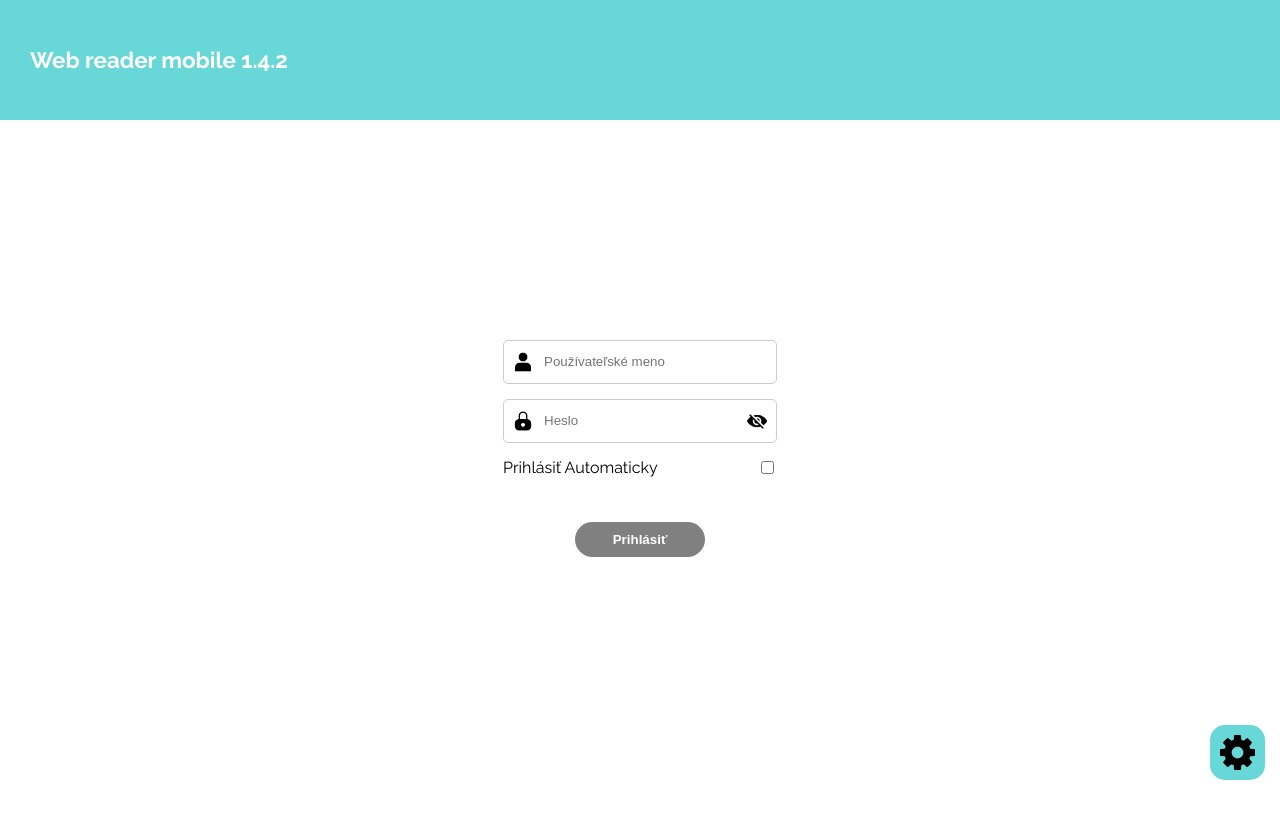
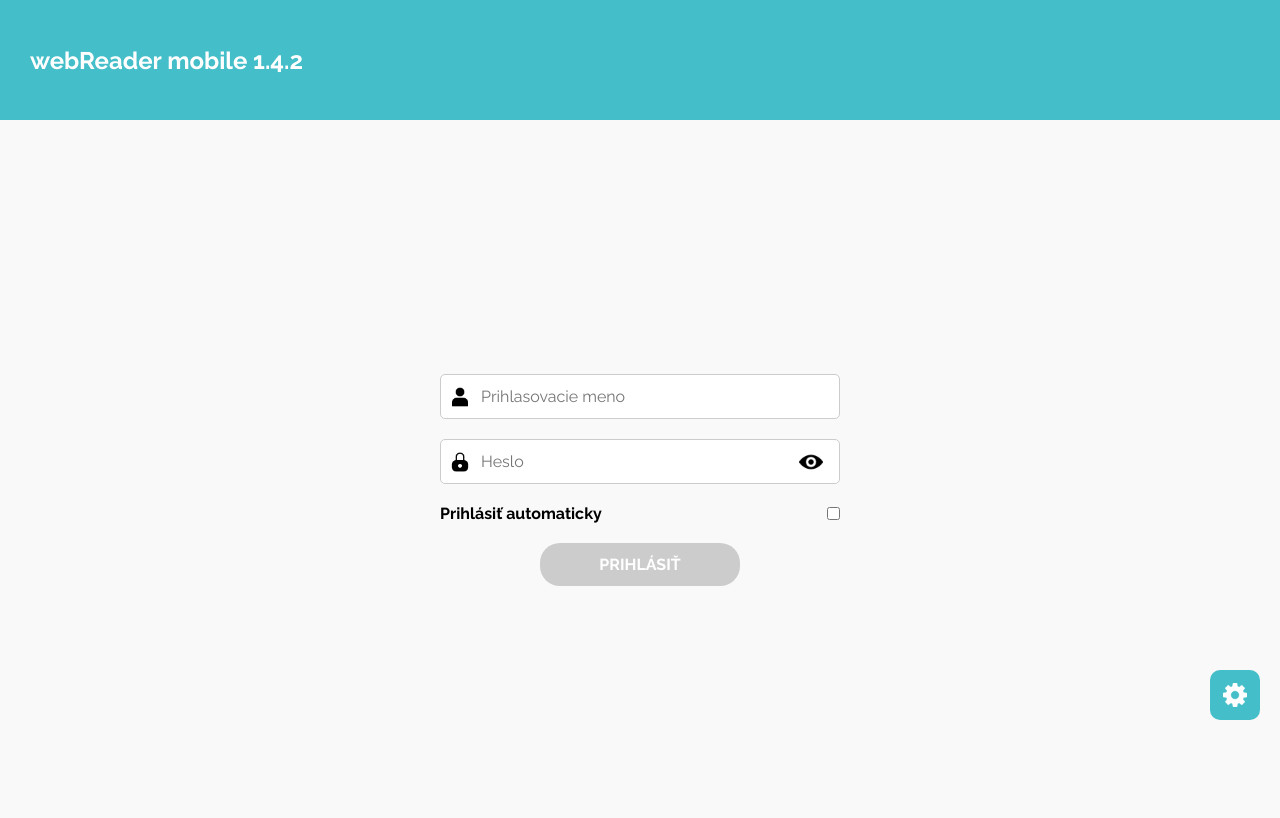
Before and after one commit to Plebmajster/Apis-react, a React (Create React App) app: page / in a window 1280 px wide. Shown: the top 818 px of the page. Built offline with nearby package versions, Linux system fonts and the light colour scheme.

Commit message:
fixed routes a folders

```diff
--- a/src/App.tsx
+++ b/src/App.tsx
@@ -1,4 +1,5 @@
 import React from 'react';
+import './App.scss';
 import { RouterProvider } from 'react-router-dom';
 import { router } from './routes/index.tsx';
 
--- /dev/null
+++ b/src/api/apiCalls.ts
@@ -0,0 +1,9 @@
+export const authentification = (formData, serverUrl) => {
+  return fetch(`${serverUrl}/system/api/v1/auth`, {
+    method: 'POST',
+    headers: {
+      'Content-Type': 'application/x-www-form-urlencoded'
+    },
+    body: new URLSearchParams(formData).toString()
+  });
+};
--- /dev/null
+++ b/src/common/SettingsButton.scss
@@ -0,0 +1,65 @@
+@import url('https://fonts.googleapis.com/css2?family=Raleway:wght@400;700&display=swap');
+@import 'src/constants/variables.scss' ;
+
+.settingsBox {
+  position: fixed;
+  right: 20px;
+  bottom: 10vh;
+  width: 50px;
+  height: 50px;
+  background-color: $main-color;
+  display: flex;
+  justify-content: center;
+  align-items: center;
+  border-radius: 20%;
+  cursor: pointer;
+}
+
+.settingsBox img {
+  width: 24px;
+  height: 24px;
+  filter: invert(100%);
+}
+.settings-modal {
+  position: fixed;
+  top: 0;
+  left: 0;
+  width: 100%;
+  height: 100%;
+  background: rgba(0, 0, 0, 0.5);
+  display: flex;
+  justify-content: center;
+  align-items: center;
+}
+
+.settings-content {
+  background: white;
+  padding: 20px;
+  border-radius: 5px;
+  width: 80%;
+  max-width: 400px;
+  text-align: center;
+}
+.settings-content input{
+  margin: 20px;
+  padding: 5px;
+  width: 80%;
+}
+.settings-buttons {
+  display: flex;
+  justify-content: space-around;
+  margin-bottom: 10px;
+}
+
+.settings-buttons button {
+  padding: 10px;
+  margin: 5px;
+  align-self: center;
+  width: 100%;
+  border: none;
+  border-radius: 10px;
+  background-color: $main-color;
+  color: white;
+  font-size: 1rem;
+  cursor: pointer;
+}
--- /dev/null
+++ b/src/common/SettingsButton.tsx
@@ -0,0 +1,109 @@
+import React, { useState } from 'react';
+import QrReader from 'react-qr-scanner';
+import './SettingsButton.scss'
+
+const SettingsButton = ({ serverUrl, setServerUrl }) => {
+  const [settings, setSettings] = useState({
+    isSettingsOpen: false,
+    isScanning: false,
+    cameraError: ''
+  });
+
+  const handleScan = (data) => {
+    if (data) {
+      setServerUrl(data.text);
+      setSettings((prevSettings) => ({
+        ...prevSettings,
+        isScanning: false
+      }));
+    }
+  };
+
+  const handleSaveServerUrl = () => {
+    localStorage.setItem('serverUrl', serverUrl);
+    setSettings((prevSettings) => ({
+      ...prevSettings,
+      isSettingsOpen: false
+    }));
+  };
+
+  const handleError = (err) => {
+    console.error(err);
+    setSettings((prevSettings) => ({
+      ...prevSettings,
+      cameraError: 'Prosím povoľte prístup ku kamere.'
+    }));
+  };
+
+  return (
+    <>
+      <div
+        className='settingsBox'
+        onClick={() =>
+          setSettings((prevSettings) => ({
+            ...prevSettings,
+            isSettingsOpen: true
+          }))
+        }
+      >
+        <img src='/obr/gear.png' alt='Settings' />
+      </div>
+
+      {settings.isSettingsOpen && (
+        <div className='settings-modal'>
+          <div className='settings-content'>
+            <h2>Nastavenia</h2>
+            <input
+              name='url'
+              type='text'
+              placeholder='Zadajte URL adresu'
+              value={serverUrl}
+              onChange={(event) => setServerUrl(event.target.value)}
+            />
+            <div className='settings-buttons'>
+              <button onClick={handleSaveServerUrl}>Uložiť</button>
+              <button
+                onClick={() =>
+                  setSettings((prevSettings) => ({
+                    ...prevSettings,
+                    isSettingsOpen: false
+                  }))
+                }
+              >
+                Zatvoriť
+              </button>
+              <button
+                onClick={() =>
+                  setSettings((prevSettings) => ({
+                    ...prevSettings,
+                    isScanning: !prevSettings.isScanning
+                  }))
+                }
+              >
+                QR
+              </button>
+            </div>
+            {settings.isScanning && (
+              <div className='qrReaderContainer'>
+                {navigator.mediaDevices ? (
+                  <QrReader
+                    delay={300}
+                    onError={handleError}
+                    onScan={handleScan}
+                    style={{ width: '100%', borderRadius: '15px' }}
+                    constraints={{ video: { facingMode: 'environment' } }}
+                  />
+                ) : (
+                  <p className='error'>Zapnite prístup ku kamere.</p>
+                )}
+                {settings.cameraError && <p className='error'>{settings.cameraError}</p>}
+              </div>
+            )}
+          </div>
+        </div>
+      )}
+    </>
+  );
+};
+
+export default SettingsButton;
--- a/src/components/Login/Login.scss
+++ b/src/components/Login/Login.scss
@@ -1,109 +1,97 @@
 @import url('https://fonts.googleapis.com/css2?family=Raleway:wght@400;700&display=swap');
-
-$backgroud_blue: rgb(103, 215, 215);
-
-body {
-  max-width: 100vw;
-  min-width: 100vw;
+@import 'src/constants/variables.scss' ;
+* {
+  margin: 0;
+  padding: 0;
+  box-sizing: border-box;
   font-family: 'Raleway', sans-serif;
 }
 
-.App_header {
-  min-width: 100vw;
-  max-width: 100vw;
-  min-height: 100vh;
+
+
+.top-text {
+  background-color: $main-color;
+  display: flex;
+  height: 15vh;
+  justify-content: left;
+  align-items: center;
+  width: 100%;
+}
+
+.top-text h1 {
+  margin-left: 30px;
+  color: white;
+  font-size: 1.5rem;
+}
+
+.login-container {
   display: flex;
   flex-direction: column;
   align-items: center;
   justify-content: center;
-  color: rgb(0, 0, 0);
+  height: 90vh;
+  background: $app-bg;
 }
 
-.hore {
-  display: flex;
-  height: 15vh;
-  max-height: 20vh;
-  width: 100vw;
-  max-width: 100vw;
-  min-width: 100vw;
-  background-color: $backgroud_blue;
-  position: fixed;
-  top: 0;
-  align-items: center;
+.login-container h2 {
+  margin-bottom: 20px;
+  font-size: 1.5rem;
 }
 
-.content {
-  margin-top: 10vh;
+.login-container .error {
+  color: red;
+  margin-bottom: 20px;
+  font-size: 1rem;
 }
 
-.forma {
+.login-container form {
   display: flex;
   flex-direction: column;
-  justify-items: center;
-  align-content: center;
-  align-items: center;
-  justify-content: center;
-  flex-wrap: wrap;
-  max-width: 80vw;
-  width: 100%;
-  gap: 15px;
+  align-items: flex-start;
+  width: 90%;
+  max-width: 400px;
 }
 
-.top_text {
-  margin: 0px;
-  color: white;
-  font-size: 1.4em;
-  font-weight: bold;
-  padding-left: 30px;
+.login-container .form-group-password, .form-group-username {
+  margin-bottom: 20px;
+  width: 100%;
+  position: relative;
 }
 
-.submit_button {
-  max-width: 50px;
-  padding: 10px 65px;
-  display: flex;
-  justify-content: center;
-  align-items: center;
-  color: white;
-  font-weight: bold;
-  background-color: $backgroud_blue;
-  border-radius: 20px;
-  border: 0px;
-  margin-top: 30px;
-  cursor: pointer;
-  transition: background-color 0.3s;
+.login-container #password, .login-container #username {
+  width: 100%;
+  padding: 12px;
+  padding-left: 40px;
+  box-sizing: border-box;
+  font-size: 1rem;
+  border: 1px solid #ccc;
+  border-radius: 5px;
+  transition: border-color 0.3s;
 }
 
-button:hover {
-  background-color: $backgroud_blue;
+.login-container #password {
+  padding-right: 50px;
 }
 
-button.disabled {
-  cursor: not-allowed;
-  background-color: grey;
+.login-container #password:hover, .login-container #username:hover {
+  border-color: #444;
 }
 
-.automaticky {
-  display: flex;
-  width: 100%;
-  justify-content: space-between;
+.login-container button {
+  padding: 12px;
+  font-size: 1rem;
 }
 
-.input_container {
-  position: relative;
-  width: 100%;
+.login-container button[type="submit"]:disabled {
+  background: #ccc;
+  cursor: not-allowed;
 }
 
-.input {
-  border-radius: 5px;
-  border: 1px solid #ccc;
-  padding-left: 40px;
-  padding-right: 40px;
-  height: 40px;
-  max-width: 100%;
-  min-width: 15vw;
+.form-group-username, .form-group-password {
+  position: relative;
 }
 
-.input_icon {
+.username-icon, .password-icon {
   position: absolute;
   left: 10px;
   top: 50%;
@@ -111,82 +99,54 @@ button.disabled {
   width: 20px;
   height: 20px;
 }
-.toggle_password {
+
+.show-password-btn {
+  background: none;
+  border: none;
+  cursor: pointer;
   position: absolute;
-  right: 10px;
-  top: 50%;
+  right: 5px;
+  top: 55%;
   transform: translateY(-50%);
-  width: 20px;
-  height: 20px;
-  cursor: pointer;
+  padding: 0;
 }
-.setting {
+
+.show-password-btn img {
+  width: 24px;
+  height: 24px;
+}
+
+.autoSign {
   display: flex;
-  position: absolute;
-  right: 15px;
-  bottom: 20px;
+  justify-content: space-between;
+  width: 100%;
+  align-items: center;
+  margin-bottom: 20px;
+  font-size: 1rem;
 }
-.cog {
-  width: 35px;
-  height: auto;
-  background-color: $backgroud_blue;
-  border-radius: 15px;
-  padding: 10px;
-  cursor: pointer ;
+
+.confirmButton {
+  align-self: center;
+  width: 50%;
+  border: none;
+  border-radius: 20px;
+  color: white;
+  font-weight: bold;
+  transition: background-color 0.3s ease;
 }
-.settings_modal {
-  position: fixed;
-  min-width: 100vw;
-  max-width: 100vw;
-  height: 100vh;
-  background: rgba(0, 0, 0, 0.5);
+.wrongLoginError{
+  padding-bottom: 10px;
+  color: red;
+  font-weight: bold;
+  margin-top: 20px;
+  font-size: 1.2em;
+}
+.loginError{
   display: flex;
   justify-content: center;
-  align-items: center;
+  width: 100%;
 }
-
-.settings_content {
-  background: white;
-  padding: 20px;
-  border-radius: 5px;
-  width: 300px;
-  max-width: 70vw;
-  text-align: center;
+.shownServerURL {
+  position: absolute;
+  top: 25vh;
 }
-
-div.settings_buttons {
-  display: flex;
-  flex-direction: column;
-  margin-top: 20px;
-  align-items: center;
-  align-content: center;
-  flex-wrap: wrap;
-  justify-content: center;
-}
-
-.settings_buttons button{
-  margin-bottom: 10px;
-  padding: 10px;
-  border-radius: 10px;
-  width: 80%;
-  border-color: $backgroud_blue;
-  background-color: $backgroud_blue;
-  cursor: pointer;
-  font-weight: bold;
-}
-.cog_settings{
-  padding: 10px;
-  border-radius: 5px;
-  border-color: $backgroud_blue;
-  width: 70%;
-}
-.error_message{
-  display: flex;
-  align-content: center;
-  max-width: 100%;
-  font-weight: bold;
-  color: rgb(166, 16, 16);
-}
-form{
-  max-width: 100%;
-}
--- a/src/components/Login/Login.tsx
+++ b/src/components/Login/Login.tsx
@@ -1,225 +1,153 @@
-import React, { useState, useEffect, ChangeEvent, FormEvent } from 'react';
+import React, { useState, useEffect } from 'react';
 import './Login.scss';
-import QRREACT from 'react-qr-scanner';
-import { API_CONNECT } from '../../constants/constants.ts';
+import { authentification } from '../../api/apiCalls.ts';
+import SettingsButton from '../../common/SettingsButton.tsx';
 
 const Login = () => {
-  const [username, setUsername] = useState<string>(localStorage.getItem('username') || '');
-  const [password, setPassword] = useState<string>('');
-  const [showPassword, setShowPassword] = useState<boolean>(false);
-  const [isSettingsOpen, setIsSettingsOpen] = useState<boolean>(false);
-  const [serverUrl, setServerUrl] = useState<string>(localStorage.getItem('serverUrl') || '');
-  const [isScanning, setIsScanning] = useState<boolean>(false);
-  const [autoLogin, setAutoLogin] = useState<boolean>(localStorage.getItem('autoLogin') === 'true');
-  const [wrongLogin, setWrongLogin] = useState<boolean>(false);
-
-  const [formData, setFormData] = useState<{ _username: string; _password: string }>({
-    _username: localStorage.getItem('username') || '',
-    _password: '',
+  const [formData, setFormData] = useState({
+    _username: '',
+    _password: ''
   });
 
+  const [showPassword, setShowPassword] = useState(false);
+
+  const [loginData, setLoginData] = useState({
+    wrongLogin: '',
+    autoLogin: false
+  });
+
+  const [serverUrl, setServerUrl] = useState(localStorage.getItem('serverUrl') || '');
+
   useEffect(() => {
-  if (autoLogin) {
-    const storedUsername = localStorage.getItem('username') || '';
-    setUsername(storedUsername);
-    setFormData(prevFormData => ({
-      ...prevFormData,
+    const storedUsername = localStorage.getItem('autoLoginUsername');
+    const storedAutoLogin = localStorage.getItem('autoLogin') === 'true';
+
+    if (storedUsername) {
+      setFormData({
         _username: storedUsername,
+        _password: ''
+      });
+    }
+    if (storedAutoLogin)
+      setLoginData((prevData) => ({
+        ...prevData,
+        autoLogin: storedAutoLogin
       }));
-  }
-}, [autoLogin]);
+  }, []);
 
+  const isFormValid = formData._password && formData._username;
 
-  const handleUsernameChange = (event: ChangeEvent<HTMLInputElement>) => {
-    setUsername(event.target.value);
+  const handleInputChange = (event) => {
+    const { value } = event.target;
+    const a = '_';
     setFormData({
       ...formData,
-      _username: event.target.value,
+      [a + event.target.id]: value
     });
+    setLoginData((prevData) => ({
+      ...prevData,
+      wrongLogin: ''
+    }));
   };
 
-  const handlePasswordChange = (event: ChangeEvent<HTMLInputElement>) => {
-    setPassword(event.target.value);
-    setFormData({
-      ...formData,
-      _password: event.target.value,
-    });
-  };
-
-  const handleSubmit = async (event: FormEvent<HTMLFormElement>) => {
+  const handleSubmit = async (event) => {
     event.preventDefault();
     try {
-      const response = await fetch(`${API_CONNECT}/system/api/v1/auth`, {
-        method: 'POST',
-        headers: {
-          'Content-Type': 'application/x-www-form-urlencoded',
-        },
-        body: new URLSearchParams(formData).toString(),
-      });
+      const response = await authentification(formData, serverUrl);
 
       if (!response.ok) {
-        setWrongLogin(true);
-        console.log('Authentication failed:', response.statusText);
+        console.debug('Failed to authenticate:', response.statusText);
+        throw new Error('Failed to authenticate');
+      }
+
+      console.debug('Authentication successful:');
+      localStorage.setItem('isAuthenticated', 'true');
+      window.location.href = '/Dashboard';
+
+      if (loginData.autoLogin) {
+        localStorage.setItem('autoLoginUsername', formData._username);
+        localStorage.setItem('autoLogin', 'true');
       } else {
-        setWrongLogin(false);
-        console.log('Authentication successful');
-        window.location.href = '/Dashboard';
-      }
-      if (autoLogin) {
-        localStorage.setItem('username', username);
+        localStorage.removeItem('autoLoginUsername');
+        localStorage.setItem('autoLogin', 'false');
       }
     } catch (error) {
-      setWrongLogin(true);
-      console.log('Error during authentication:', error);
+      setLoginData((prevData) => ({
+        ...prevData,
+        wrongLogin: 'Zlé prihlasovacie meno alebo heslo!'
+      }));
+      console.error('Error during authentication:', error);
     }
   };
 
-  const toggleShowPassword = () => {
-    setShowPassword(!showPassword);
-  };
-
-  const handleError = (error: any) => {
-    console.log(error);
-  };
-
-  const handleScan = (data: any) => {
-    if (data) {
-      console.log('Scanned data:', data);
-      setServerUrl(data.text);
-      setIsScanning(false);
-    }
-  };
-
-  const handleSettingsClick = () => {
-    setIsSettingsOpen(true);
-  };
-
-  const handleSaveUrl = () => {
-    localStorage.setItem('serverUrl', serverUrl);
-    setIsSettingsOpen(false);
-  };
-  const handleAutoLoginChange = (event: ChangeEvent<HTMLInputElement>) => {
-    const isChecked = event.target.checked;
-    setAutoLogin(isChecked);
-    localStorage.setItem('autoLogin', isChecked.toString());
-    if (isChecked) {
-      localStorage.setItem('username', username);
-      setFormData({
-        _username: username,
-        _password: password,
-      });
-    } else {
-      localStorage.removeItem('username');
-    }
-  };
-
-
-
-  const isFormValid = formData._username && formData._password;
+  localStorage.setItem('isAuthenticated', 'false');
 
   return (
-    <div className="App">
-      <header className="App_header">
-        <div className="hore">
-          <p className="top_text">Web reader mobile 1.4.2</p>
+    <>
+
+      <div className='top-text'>
+        <h1>webReader mobile 1.4.2</h1>
       </div>
-        <div>
-          <p className="url">{serverUrl}</p>
-        </div>
-        <div className="content">
+      <div className='login-container'>
+        {serverUrl && <p className='shownServerURL'>{serverUrl}</p>}
         <form onSubmit={handleSubmit}>
-            <div className="forma">
-              <div className="input_container">
-                <img src="obr/user.png" alt="User Icon" className="input_icon" />
+          <div className='form-group-username'>
+            <img className='username-icon' src={'/obr/user.png'} alt='Username' />
             <input
-                  name='input'
-                  className="input"
-                  type="text"
-                  value={username}
-                  onChange={handleUsernameChange}
-                  placeholder="Používateľské meno"
+              autoComplete='name'
+              name='username'
+              type='text'
+              placeholder='Prihlasovacie meno'
+              id='username'
+              value={formData._username}
+              onChange={handleInputChange}
             />
           </div>
-              <div className="input_container">
-                <img src="obr/padlock.png" alt="Password Icon" className="input_icon" />
+          <div className='form-group-password'>
+            <img className='password-icon' src={'/obr/padlock.png'} alt='Password' />
             <input
-                  name='input'
-                  className="input input_heslo"
+              name='password'
               type={showPassword ? 'text' : 'password'}
-                  value={password}
-                  onChange={handlePasswordChange}
-                  placeholder="Heslo"
+              placeholder='Heslo'
+              id='password'
+              value={formData._password}
+              onChange={handleInputChange}
             />
+            <button
+              type='button'
+              className='show-password-btn'
+              onClick={() => setShowPassword(!showPassword)}
+            >
               <img
-                  src={showPassword ? 'obr/eye.png' : 'obr/hidden.png'}
-                  alt="Toggle Password Visibility"
-                  className="toggle_password"
-                  onClick={toggleShowPassword}
+                src={showPassword ? '/obr/hidden.png' : '/obr/eye.png'}
+                alt={showPassword ? 'Hide password' : 'Show password'}
+              />
+            </button>
+          </div>
+          <div className='autoSign'>
+            <h4>Prihlásiť automaticky</h4>
+            <input
+              type='checkbox'
+              name='checkbox'
+              checked={loginData.autoLogin}
+              onChange={() =>
+                setLoginData((prevData) => ({
+                  ...prevData,
+                  autoLogin: !prevData.autoLogin
+                }))
+              }
             />
           </div>
-              <label className="automaticky">
-                Prihlásiť Automaticky
-                <input
-                  name='input'
-                  type="checkbox"
-                  checked={autoLogin}
-                  onChange={handleAutoLoginChange}
-                />
-              </label>
-              <button
-                type="submit"
-                disabled={!isFormValid}
-                className={`submit_button ${!isFormValid ? 'disabled' : ''}`}
-              >
-                Prihlásiť
+          <button type='submit' className='confirmButton' disabled={!isFormValid}>
+            PRIHLÁSIŤ
           </button>
-              {wrongLogin && (
-                <div className="error_message">
-                  Nesprávne meno alebo heslo.
-                </div>
-              )}
+          <div className='loginError'>
+            {loginData.wrongLogin && <p className='wrongLoginError'>{loginData.wrongLogin}</p>}
           </div>
         </form>
       </div>
-        <div className="setting" onClick={handleSettingsClick}>
-          <img className="cog" src="obr/gear.png" alt="Settings" />
-        </div>
-
-        {isSettingsOpen && (
-          <div className="settings_modal">
-            <div className="settings_content">
-              <h2>Nastavenia</h2>
-              <input
-                name='settings_url'
-                className="cog_settings"
-                type="text"
-                placeholder="Zadaj URL"
-                value={serverUrl}
-                onChange={(event) => setServerUrl(event.target.value)}
-              />
-              <div className="settings_buttons">
-                <button onClick={handleSaveUrl}>Uložiť</button>
-                <button onClick={() => setIsSettingsOpen(false)}>Zavrieť</button>
-                {navigator.mediaDevices && typeof navigator.mediaDevices.getUserMedia === 'function' ? (
-                  <button onClick={() => setIsScanning(!isScanning)}>QR kód</button>
-                ) : (
-                  <p>Skenovanie QR kódu nie je povolené!</p>
-                )}
-              </div>
-              {isScanning && (
-                <QRREACT
-                  delay={300}
-                  onError={handleError}
-                  onScan={handleScan}
-                  style={{ width: '90%', borderRadius: '10px'}}
-                  constraints={{ video: { facingMode: 'environment' } }}
-                />
-              )}
-            </div>
-          </div>
-        )}
-      </header>
-    </div>
+      <SettingsButton serverUrl={serverUrl} setServerUrl={setServerUrl} />
+    </>
   );
 };
 
--- a/src/constants/constants.ts
+++ b/src/constants/constants.ts
@@ -1 +1 @@
-export const API_CONNECT = 'https://dochadzka.top/demoap'
+//export const API_CONNECT = 'https://dochadzka.top/demoap'
--- /dev/null
+++ b/src/constants/variables.scss
@@ -0,0 +1,2 @@
+$main-color: #44BEC9;
+$app-bg: #f9f9f9;
```
Also changed, not shown: src/components/Dashboard/dashboard.tsx (+13 -7 lines). Lines whose indentation alone changed are shown as unchanged.
